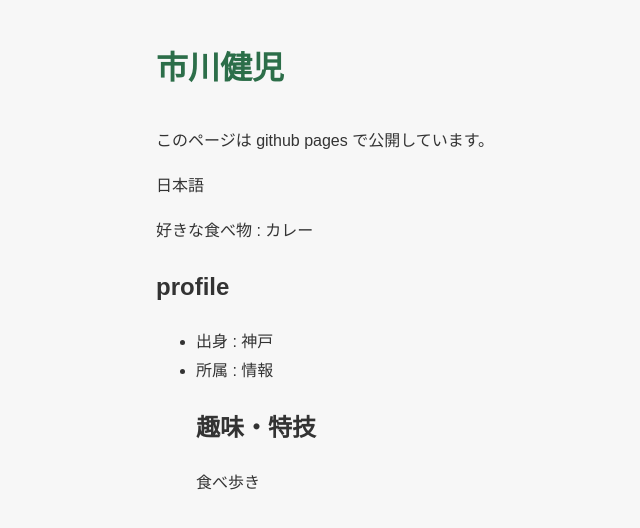
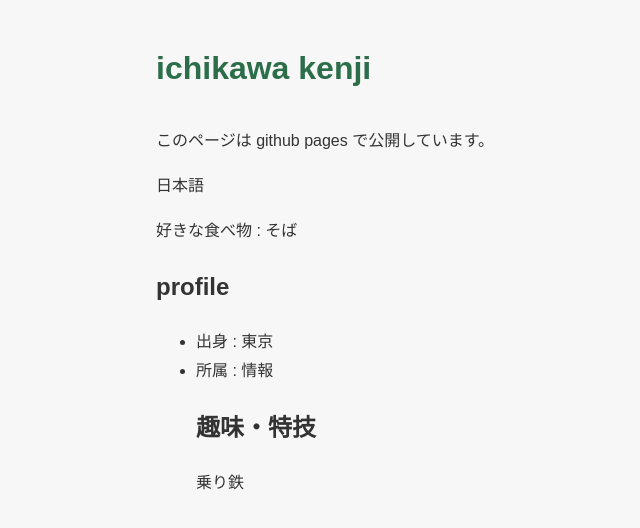
Before and after one commit to ichikawa0307/my-website, a plain HTML site: page index.html in a window 1280 px wide. Shown: the whole page, without its empty margins (134-774 px from the left). Drawn offline with Linux system fonts and the light colour scheme.

Commit message:
内容修正

```diff
--- a/index.html
+++ b/index.html
@@ -7,16 +7,16 @@
     <link rel="stylesheet" href="style.css">
 </head>
 <body>
-    <h1>市川健児</h1>
+    <h1>ichikawa kenji</h1>
     <p>このページは github pages で公開しています。</p>
     <p>日本語</p>
-    <p>好きな食べ物 : カレー</p>
+    <p>好きな食べ物 : そば</p>
     <h2>profile</h2>
     <ul>
-        <li>出身 : 神戸</li>
+        <li>出身 : 東京</li>
         <li>所属 : 情報</li>
     <h2>趣味・特技</h2>
-    <p>食べ歩き</p>
+    <p>乗り鉄</p>
     </ul>
 </body>
 </html>
```
